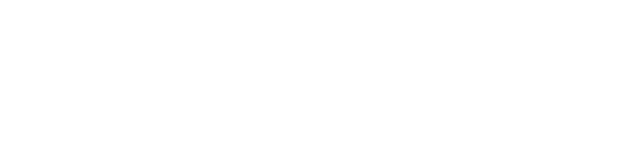
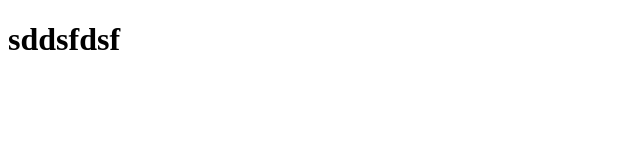
Before and after one commit to krakow-ivn/ttt, a plain HTML site: page index.html in a window 1280 px wide. Shown: the whole page, without its empty margins (0-640 px from the left). Drawn offline with Linux system fonts and the light colour scheme.

Commit message:
sadfdsdsfdsgdggd

```diff
--- a/index.html
+++ b/index.html
@@ -7,6 +7,6 @@
     <title>Document</title>
 </head>
 <body>
-
+    <h1>sddsfdsf</h1>
 </body>
 </html>
```
